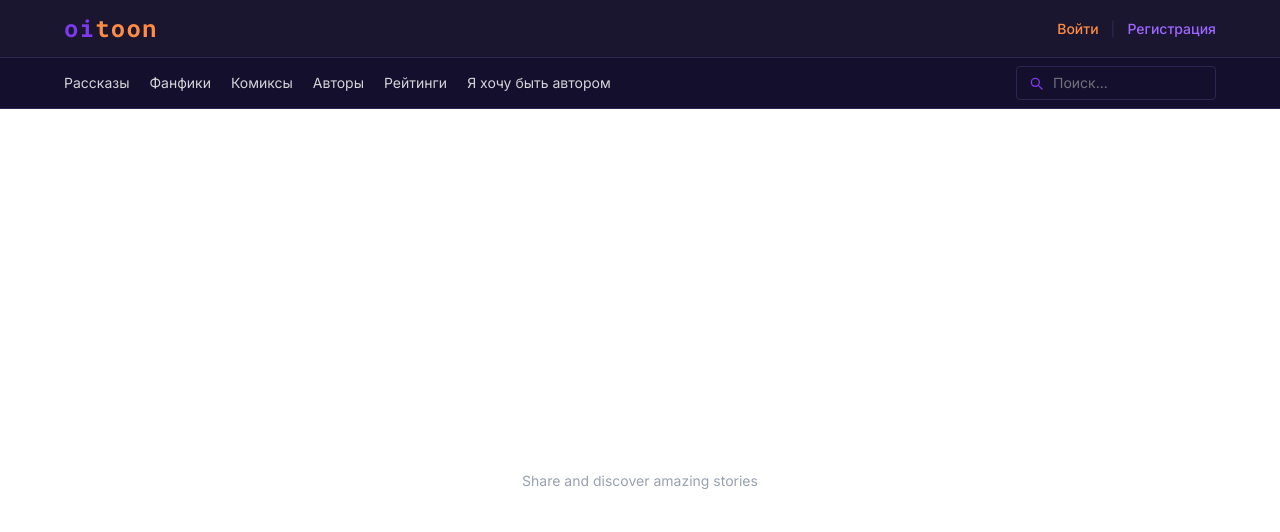
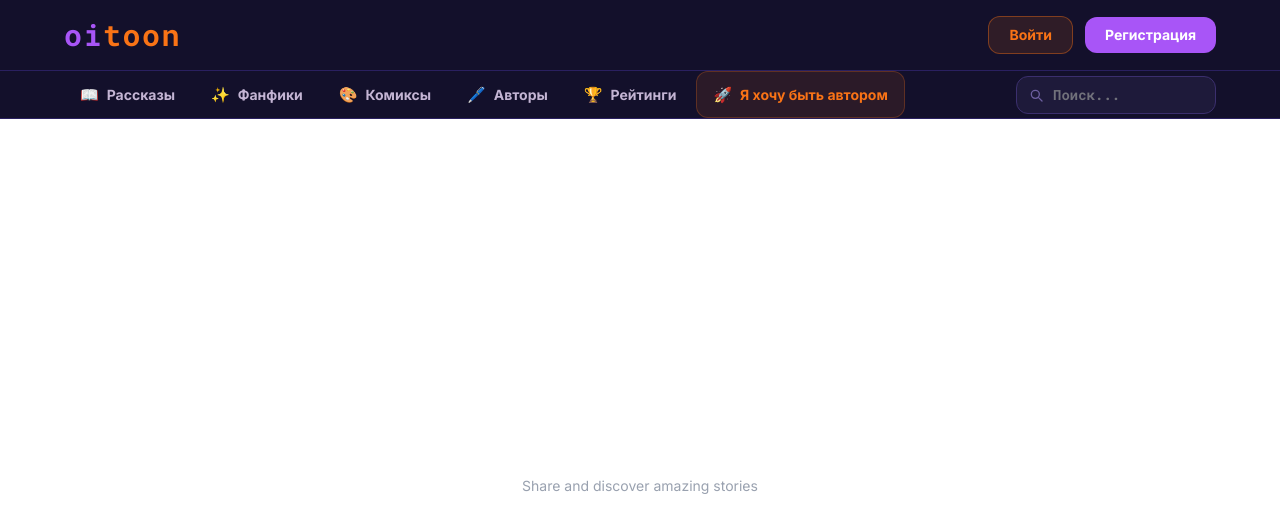
Before and after one commit to Aiga115/oitoon, a Next.js app in the folder frontend/: page / in a window 1280 px wide. Shown: the top 532 px of the page. Built offline with nearby package versions, Linux system fonts and the light colour scheme.

Commit message:
change header style

```diff
--- a/frontend/components/Header.tsx
+++ b/frontend/components/Header.tsx
@@ -1,12 +1,12 @@
 import Link from "next/link";
 
 const NAV_ITEMS = [
-  { label: "Рассказы", href: "/stories" },
-  { label: "Фанфики", href: "/fanfics" },
-  { label: "Комиксы", href: "/comics" },
-  { label: "Авторы", href: "/authors" },
-  { label: "Рейтинги", href: "/ratings" },
-  { label: "Я хочу быть автором", href: "/become-author" },
+  { label: "Рассказы", href: "/stories", icon: "📖" },
+  { label: "Фанфики", href: "/fanfics", icon: "✨" },
+  { label: "Комиксы", href: "/comics", icon: "🎨" },
+  { label: "Авторы", href: "/authors", icon: "🖊️" },
+  { label: "Рейтинги", href: "/ratings", icon: "🏆" },
+  { label: "Я хочу быть автором", href: "/become-author", icon: "🚀", special: true },
 ];
 
 export default function Header() {
@@ -14,21 +14,32 @@ export default function Header() {
     <div>
       {/* Top bar: logo + auth */}
       <header
-        className="py-3 px-6"
-        style={{ backgroundColor: "#1a1630", borderBottom: "1px solid #2e2550" }}
+        className="py-4 px-6"
+        style={{ backgroundColor: "#13102b", borderBottom: "1px solid #2a2060" }}
       >
         <div className="flex max-w-6xl mx-auto items-center justify-between">
-          <Link href="/" className="text-2xl font-bold tracking-wider">
-            <span style={{ color: "#7c3aed", fontFamily: "var(--font-roboto-mono)" }}>oi</span>
-            <span style={{ color: "#ff8c42", fontFamily: "var(--font-roboto-mono)" }}>toon</span>
+          <Link href="/" className="text-3xl tracking-wider leading-none">
+            <span style={{ color: "#a855f7", fontFamily: "var(--font-roboto-mono)" }}>oi</span>
+            <span style={{ color: "#f97316", fontFamily: "var(--font-roboto-mono)" }}>toon</span>
           </Link>
 
-          <nav className="flex items-center text-sm font-medium">
-            <Link href="/login" className="text-[#ff8c42] hover:text-[#ff9c42] transition-colors">
+          <nav className="flex items-center gap-3">
+            <Link
+              href="/login"
+              className="text-sm font-bold px-5 py-2 rounded-xl transition-colors"
+              style={{
+                color: "#f97316",
+                backgroundColor: "rgba(249,115,22,0.12)",
+                border: "1.5px solid rgba(249,115,22,0.4)",
+              }}
+            >
               Войти
             </Link>
-            <span className="mx-3" style={{ color: "#2e2550" }}>|</span>
-            <Link href="/register" className="text-[#9f67ff] hover:text-[#b78fff] transition-colors">
+            <Link
+              href="/register"
+              className="text-sm font-bold px-5 py-2 rounded-xl text-white transition-colors"
+              style={{ backgroundColor: "#a855f7" }}
+            >
               Регистрация
             </Link>
           </nav>
@@ -37,17 +48,29 @@ export default function Header() {
 
       {/* Sub-header: nav + search */}
       <div
-        className="px-6 py-2"
-        style={{ backgroundColor: "#150f2e", borderBottom: "1px solid #2e2550" }}
+        className="px-6"
+        style={{ backgroundColor: "#13102b", borderBottom: "1px solid #2a2060" }}
       >
-        <div className="flex max-w-6xl mx-auto items-center gap-6 flex-wrap">
-          <nav className="flex items-center gap-5 flex-wrap flex-1">
+        <div className="flex max-w-6xl mx-auto items-center justify-between">
+          <nav className="flex items-center gap-1 flex-wrap">
             {NAV_ITEMS.map((item) => (
               <Link
                 key={item.href}
                 href={item.href}
-                className="text-sm text-zinc-300 hover:text-white transition-colors whitespace-nowrap"
+                className="flex items-center gap-2 text-sm font-bold px-4 py-3 rounded-xl whitespace-nowrap transition-colors"
+                style={
+                  item.special
+                    ? {
+                        color: "#f97316",
+                        backgroundColor: "rgba(249,115,22,0.10)",
+                        border: "1px solid rgba(249,115,22,0.25)",
+                      }
+                    : {
+                        color: "#c4b5d4",
+                      }
+                }
               >
+                <span style={{ fontSize: "15px" }}>{item.icon}</span>
                 {item.label}
               </Link>
             ))}
@@ -56,7 +79,7 @@ export default function Header() {
           <div className="relative flex items-center shrink-0">
             <svg
               className="absolute left-3 w-4 h-4 pointer-events-none"
-              style={{ color: "#7c3aed" }}
+              style={{ color: "#6d5fa0" }}
               xmlns="http://www.w3.org/2000/svg"
               fill="none"
               viewBox="0 0 24 24"
@@ -68,10 +91,12 @@ export default function Header() {
             <input
               type="search"
               placeholder="Поиск..."
-              className="pl-9 pr-4 py-1.5 text-sm rounded bg-transparent outline-none text-zinc-200 placeholder-zinc-500 focus:ring-1"
+              className="pl-9 pr-4 py-2 text-sm rounded-xl outline-none text-zinc-200 placeholder-zinc-500 focus:ring-1 focus:ring-purple-500"
               style={{
-                border: "1px solid #2e2550",
+                backgroundColor: "#1e1a3a",
+                border: "1.5px solid #3b2f6e",
                 width: "200px",
+                fontFamily: "var(--font-roboto-mono)",
               }}
             />
           </div>
```
